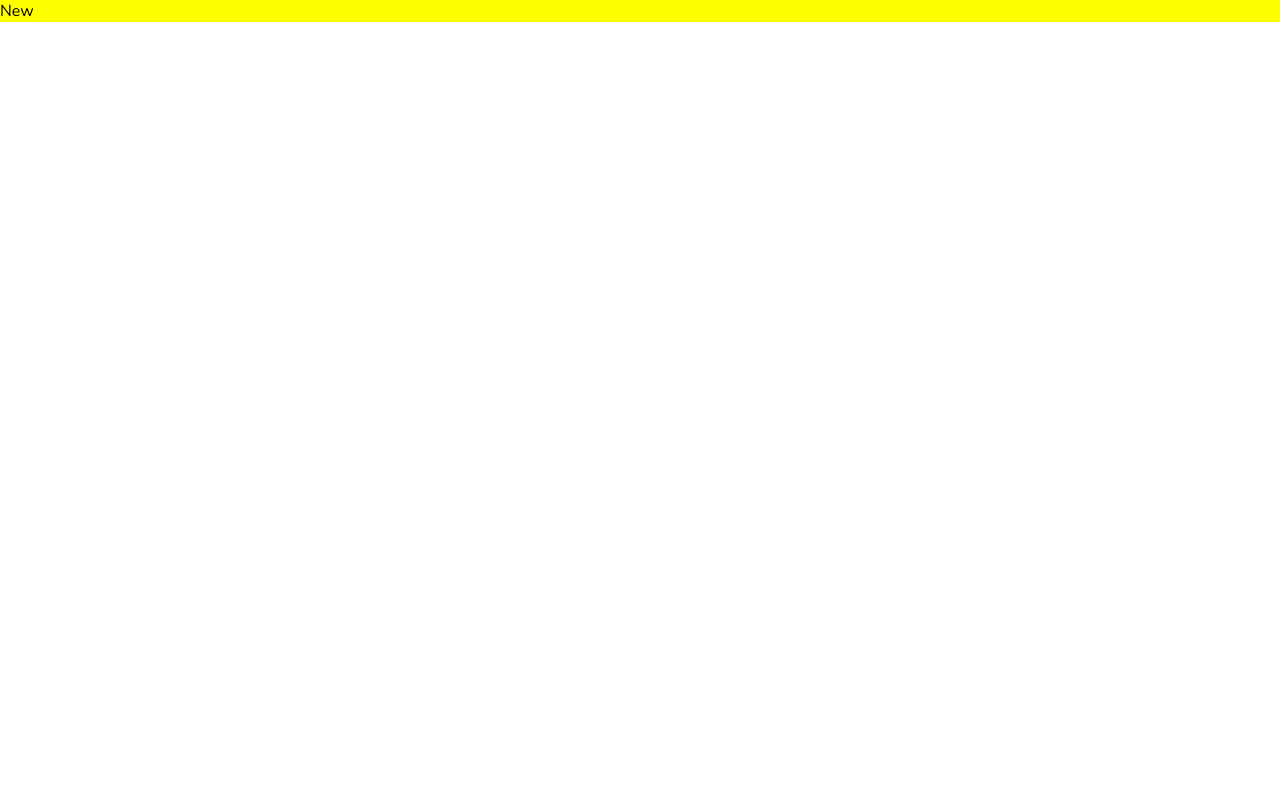
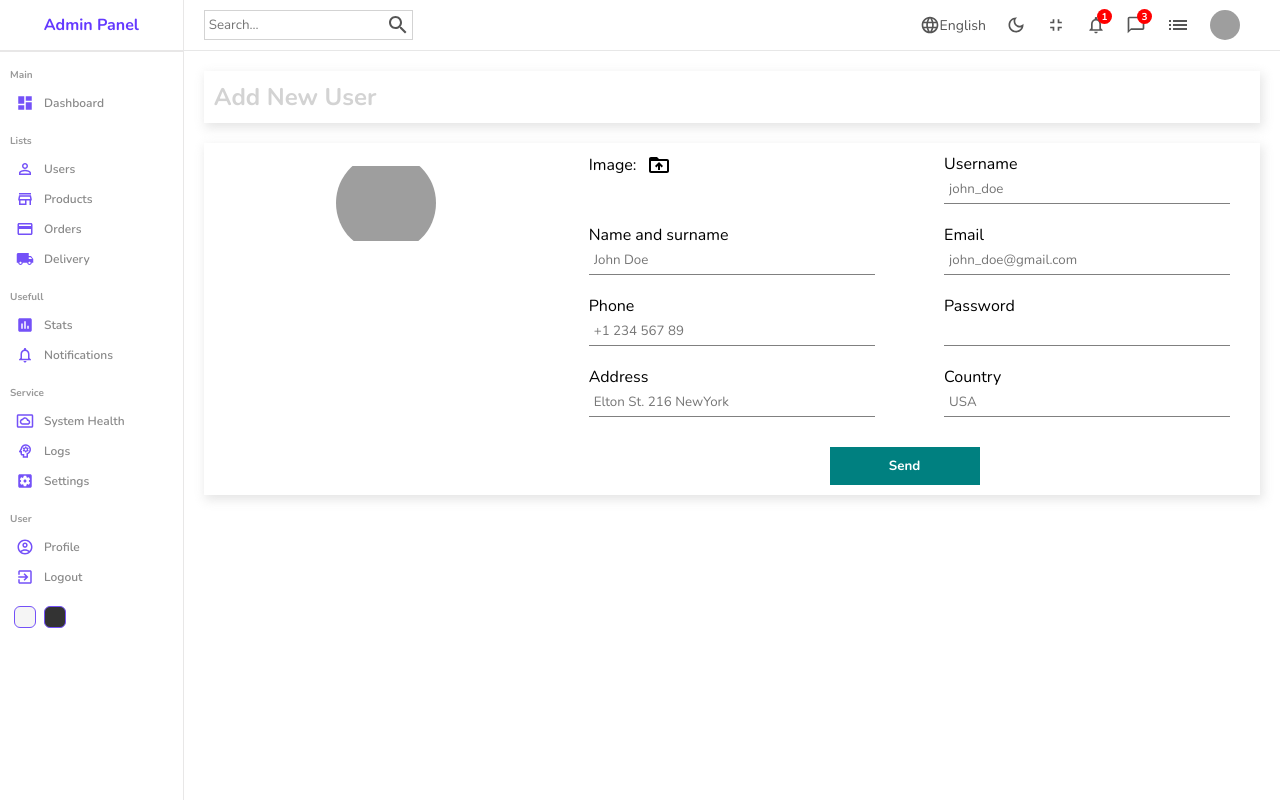
Before and after one commit to mfcandan/adminboard, a React (Create React App) app: page /users/new in a window 1280 px wide. Built offline with nearby package versions, Linux system fonts and the light colour scheme; grey boxes are pictures that could not be loaded.

Commit message:
new product & user

```diff
--- a/src/App.js
+++ b/src/App.js
@@ -1,4 +1,5 @@
 import { BrowserRouter, Routes, Route } from "react-router-dom";
+import { productInputs, userInputs } from "./formSource";
 import Home from "./pages/home/Home";
 import List from "./pages/list/List";
 import Login from "./pages/login/Login";
@@ -16,12 +17,18 @@
             <Route path="/users">
               <Route index element={<List />} />
               <Route path=":userId" element={<Single />} />
-              <Route path="new" element={<New />} />
+              <Route
+                path="new"
+                element={<New inputs={userInputs} title="Add New User" />}
+              />
             </Route>
             <Route path="/products">
               <Route index element={<List />} />
               <Route path=":productId" element={<Single />} />
-              <Route path="new" element={<New />} />
+              <Route
+                path="new"
+                element={<New inputs={productInputs} title="Add New Product" />}
+              />
             </Route>
           </Route>
         </Routes>
--- /dev/null
+++ b/src/formSource.js
@@ -0,0 +1,76 @@
+export const userInputs = [
+  {
+    id: 1,
+    label: "Username",
+    type: "text",
+    placeholder: "john_doe",
+  },
+  {
+    id: 2,
+    label: "Name and surname",
+    type: "text",
+    placeholder: "John Doe",
+  },
+  {
+    id: 3,
+    label: "Email",
+    type: "mail",
+    placeholder: "john_doe@gmail.com",
+  },
+  {
+    id: 4,
+    label: "Phone",
+    type: "text",
+    placeholder: "+1 234 567 89",
+  },
+  {
+    id: 5,
+    label: "Password",
+    type: "password",
+  },
+  {
+    id: 6,
+    label: "Address",
+    type: "text",
+    placeholder: "Elton St. 216 NewYork",
+  },
+  {
+    id: 7,
+    label: "Country",
+    type: "text",
+    placeholder: "USA",
+  },
+];
+
+export const productInputs = [
+  {
+    id: 1,
+    label: "Title",
+    type: "text",
+    placeholder: "Apple Macbook Pro",
+  },
+  {
+    id: 2,
+    label: "Description",
+    type: "text",
+    placeholder: "Description",
+  },
+  {
+    id: 3,
+    label: "Category",
+    type: "text",
+    placeholder: "Computers",
+  },
+  {
+    id: 4,
+    label: "Price",
+    type: "text",
+    placeholder: "100",
+  },
+  {
+    id: 5,
+    label: "Stock",
+    type: "text",
+    placeholder: "in stock",
+  },
+];
--- a/src/pages/new/New.jsx
+++ b/src/pages/new/New.jsx
@@ -1,10 +1,60 @@
-import React from "react";
-import './new.scss'
+import React, { useState } from "react";
+import Navbar from "../../components/navbar/Navbar";
+import Sidebar from "../../components/sidebar/Sidebar";
+import DriveFolderUploadIcon from "@mui/icons-material/DriveFolderUpload";
+import "./new.scss";
 
-const New = () => {
-  return <div className="new">
-    New
-  </div>;
+const New = ({ inputs, title }) => {
+  const [file, setFile] = useState("");
+
+  console.log(file);
+  return (
+    <div className="new">
+      <Sidebar />
+      <div className="newContainer">
+        <Navbar />
+        <div className="top">
+          <h2>{title}</h2>
+        </div>
+        <div className="bottom">
+          <div className="left">
+            <img
+              src={
+                file
+                  ? URL.createObjectURL(file)
+                  : "https://icon-library.com/images/no-image-icon/no-image-icon-0.jpg"
+              }
+              alt=""
+            />
+          </div>
+          <div className="right">
+            <form>
+              <div className="formInput">
+                <label htmlFor="file">
+                  Image: <DriveFolderUploadIcon className="icon" />
+                </label>
+                <input
+                  onChange={(e) => setFile(e.target.files[0])}
+                  type="file"
+                  id="file"
+                  style={{ display: "none" }}
+                />
+              </div>
+
+              {inputs.map((input) => (
+                <div className="formInput" key={input.id}>
+                  <label>{input.label}</label>
+                  <input type={input.type} placeholder={input.placeholder} />
+                </div>
+              ))}
+
+              <button>Send</button>
+            </form>
+          </div>
+        </div>
+      </div>
+    </div>
+  );
 };
 
 export default New;
--- a/src/pages/new/new.scss
+++ b/src/pages/new/new.scss
@@ -1,3 +1,76 @@
 .new {
-  background-color: yellow;
+  display: flex;
+  width: 100%;
+
+  .newContainer {
+    flex: 6;
+
+    .top,
+    .bottom {
+      padding: 10px;
+      margin: 20px;
+      -webkit-box-shadow: 2px 4px 10px 1px rgba(0, 0, 0, 0.47);
+      box-shadow: 2px 4px 10px 1px rgba(201, 201, 201, 0.47);
+      display: flex;
+
+      h2 {
+        color: lightgray;
+      }
+
+      .left {
+        flex: 1;
+        text-align: center;
+
+        img {
+          width: 100px;
+          height: 100px;
+          border-radius: 50%;
+          object-fit: contain;
+        }
+      }
+
+      .right {
+        flex: 2;
+
+        form {
+          display: flex;
+          flex-wrap: wrap;
+          justify-content: space-around;
+          gap: 20px;
+
+          label {
+            display: flex;
+            align-items: center;
+            gap: 10px;
+
+            .icon{
+              cursor: pointer;
+            }
+          }
+
+          .formInput {
+            width: 40%;
+
+            input {
+              width: 100%;
+              padding: 5px;
+              border: none;
+              border-bottom: 1px solid gray;
+            }
+          }
+
+          button{
+            width: 150px;
+            padding: 10px;
+            border: none;
+            background-color: teal;
+            color: white;
+            font-weight: bold;
+            cursor: pointer;
+            margin-top: 10px;
+          }
+        }
+      }
+    }
+  }
 }
```
